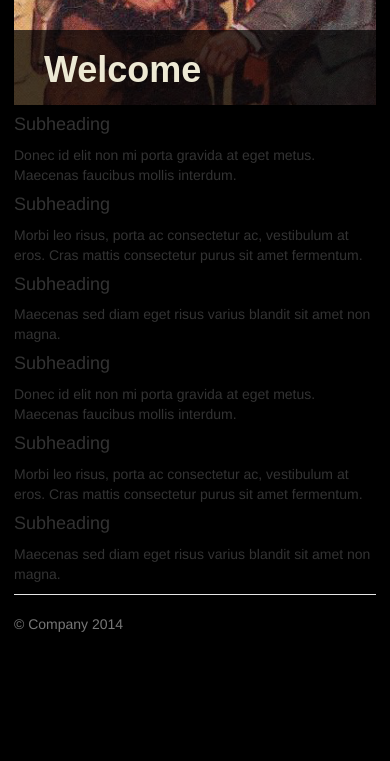
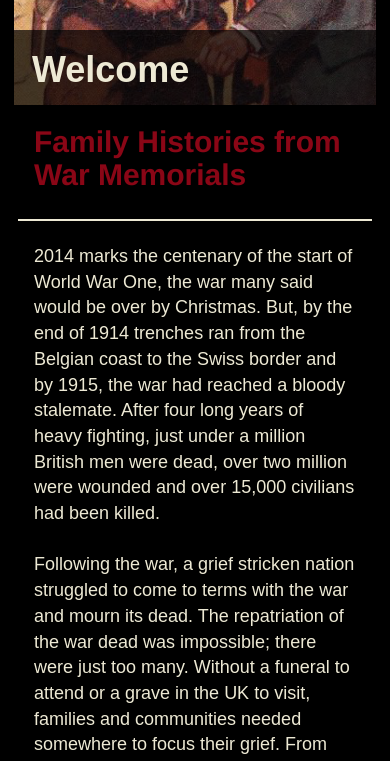
Before and after one commit to pixelpusher/ghc-memorial, a plain HTML site: page src/index.html in a window 390 px wide. Shown: the part 401-1162 px from the top of the page. Before the commit the page ends 1079 px from the top, so only its background shows below. Drawn offline with nearby package versions, Linux system fonts and the light colour scheme.

Commit message:
Added in project sub-title "Family Histories from War memorials" as well as project description text (fully responsive)

```diff
--- a/src/css/main.css
+++ b/src/css/main.css
@@ -69,7 +69,7 @@ body {
 
 
 .homeImgOverlay h1 {
-    margin-left: 30px;
+    margin-left: 18px;
     font-family: 'Arial-BoldMT', 'Arial Bold', 'Arial';
     font-weight: bold;
     color: #EDE9D4;
@@ -85,6 +85,43 @@ body {
         left:14px;
 		z-index:6;
     }
+
+
+
+  #desTitle h2 {
+      font-weight: bold;
+      color: #8A0616;
+      margin-left: 20px;
+      padding-bottom: 8px;
+  }
+
+
+#desLine {
+    color: #EDE9D4;
+    border-top: 2px solid;
+}
+
+
+#projDes {
+    padding: 20px;
+    padding-top: 3px;
+    color: #EDE9D4;
+    font-family: 'ArialMT', 'Arial';
+    font-size: 18px;
+}
+
+
+#projDes2  {
+    padding: 20px;
+    padding-top: 3px;
+    color: #EDE9D4;
+    font-family: 'ArialMT', 'Arial';
+    font-size: 18px;
+}
+
+
+
+
 
 
 
--- a/src/index.html
+++ b/src/index.html
@@ -45,31 +45,49 @@
 
       <a href="index.html"> <img src="images/Ribbon-Logo.png" id="rghtLogo"/></a>
 
+     <div id="desTitle">
+      <h2>Family Histories from War Memorials</h2>
+        </div>
+
+        <hr id="desLine" size="30" width="98%">
 
 
       <div class="row search">
         <div class="col-md-6">
-          <h4>Subheading</h4>
-          <p>Donec id elit non mi porta gravida at eget metus. Maecenas faucibus mollis interdum.</p>
 
-          <h4>Subheading</h4>
-          <p>Morbi leo risus, porta ac consectetur ac, vestibulum at eros. Cras mattis consectetur purus sit amet fermentum.</p>
+         <div id="projDes">
+          <p>2014 marks the centenary of the start of World War One, the war many said would be over by Christmas. But, by the end of 1914 trenches ran from the Belgian coast to the Swiss border and by 1915, the war had reached a bloody stalemate. After four long years of heavy fighting, just under a million British men were dead, over two million were wounded and over 15,000 civilians had been killed.
+             <br><br><!--paragraph break!-->
+             Following the war, a grief stricken nation struggled to come to terms with the war and mourn its dead. The repatriation of the war dead was impossible; there were just too many. Without a funeral to attend or a grave in the UK to visit, families and communities needed somewhere to focus their grief. From the 1920s, grieving communities began campaigning for permanent war memorials in their local communities. </p>
+             </div> <!--projDes!-->
 
-          <h4>Subheading</h4>
-          <p>Maecenas sed diam eget risus varius blandit sit amet non magna.</p>
-        </div>
+
+
+        </div> <!--col-md-6!-->
+
+
+
+
+
 
         <div class="col-md-6">
-          <h4>Subheading</h4>
-          <p>Donec id elit non mi porta gravida at eget metus. Maecenas faucibus mollis interdum.</p>
 
-          <h4>Subheading</h4>
-          <p>Morbi leo risus, porta ac consectetur ac, vestibulum at eros. Cras mattis consectetur purus sit amet fermentum.</p>
+            <div id="projDes2">
+          <p>Memorial Committees were formed whereby people from the same village, urban borough, work place or school came together to raise funds, design and erect local war memorials.
+              <br> <br> <!--paragraph break!-->
+              Greenwich Heritage Centre was awarded a grant of £10,000 from the Heritage Lottery Fund to deliver a First World War project. Volunteers and Heritage Centre staff have researched the family stories behind some of the names on war memorials in Charlton, Eltham and Woolwich as well as the role of Charlton House as an auxiliary wartime hospital.   </p>
+                </div> <!--projDes2!-->
 
-          <h4>Subheading</h4>
-          <p>Maecenas sed diam eget risus varius blandit sit amet non magna.</p>
-        </div>
-      </div>
+
+
+
+
+
+
+
+        </div> <!--col-md-6!-->
+
+      </div> <!--row search!-->
 
       <div class="footer">
         <p>&copy; Company 2014</p>
```
